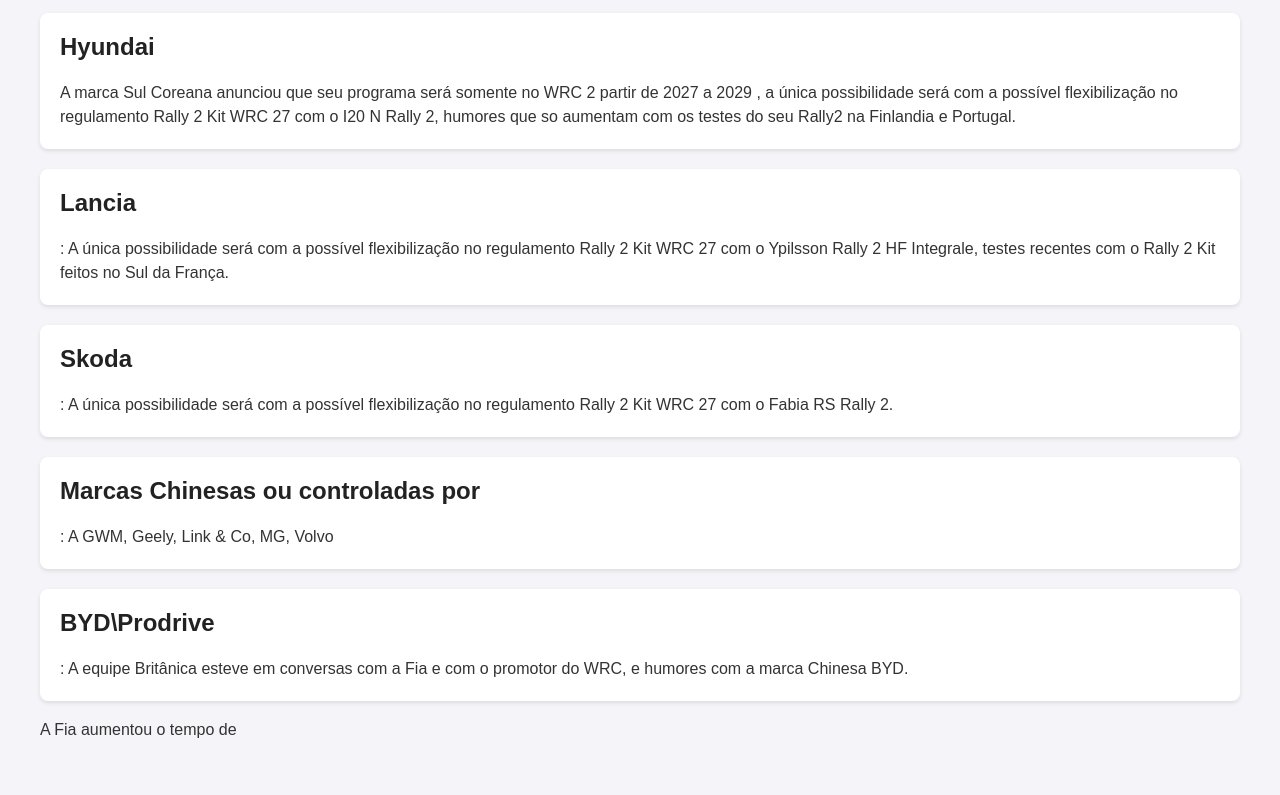
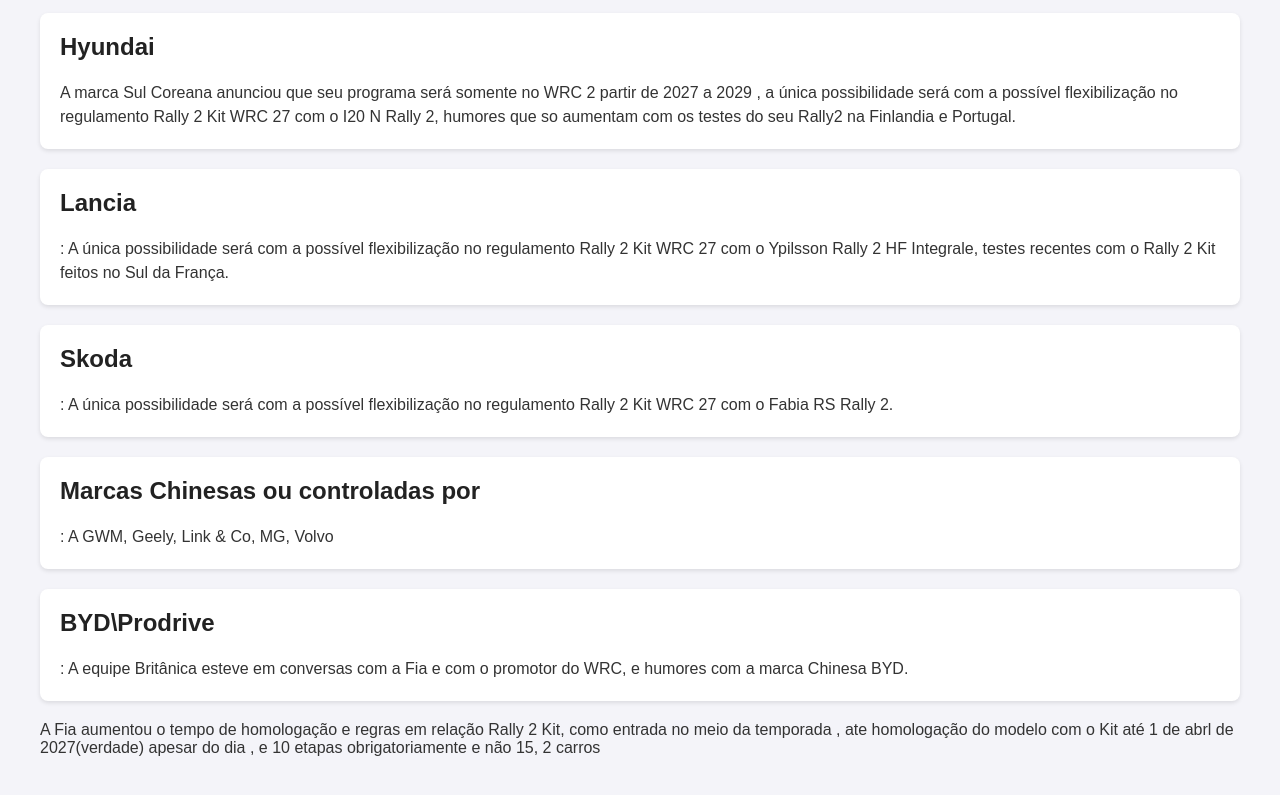
Before and after one commit to motorsportversotv-cmd/motorsportverso2, a plain HTML site: page as_novidades_do_wrc_2027.html in a window 1280 px wide. Shown: the part 1031-1826 px from the top of the page. Drawn offline with Linux system fonts and the light colour scheme.

```diff
--- a/as_novidades_do_wrc_2027.html
+++ b/as_novidades_do_wrc_2027.html
@@ -109,7 +109,7 @@
             <p>: A equipe Britânica esteve em conversas com a Fia e com o promotor do WRC, e humores com a marca Chinesa BYD.
             </p>
         </section>
-        <p>A Fia aumentou o tempo de </p>
+        <p>A Fia aumentou o tempo de homologação e regras em relação Rally 2 Kit, como entrada no meio da temporada , ate homologação do modelo com o Kit até 1 de abrl de 2027(verdade) apesar do dia ,  e 10 etapas obrigatoriamente e não 15, 2 carros</p>
 
 
     </main>
```
